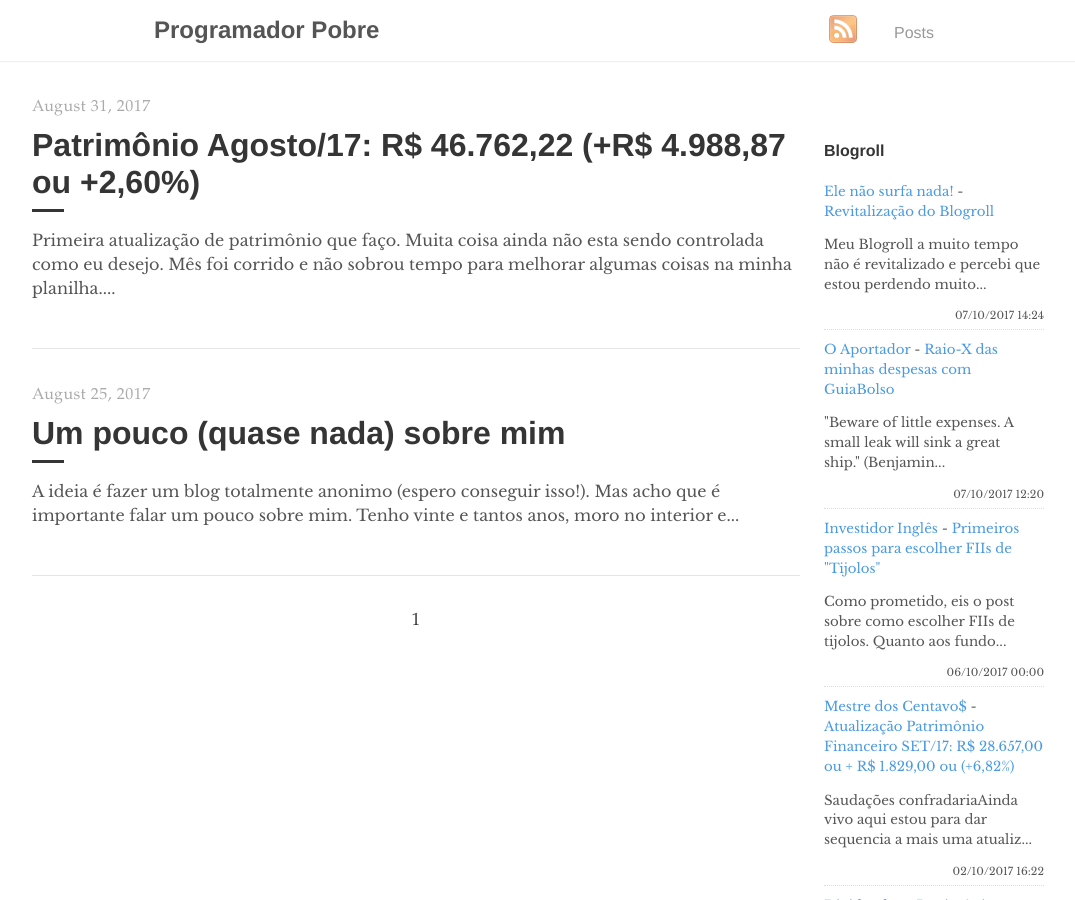
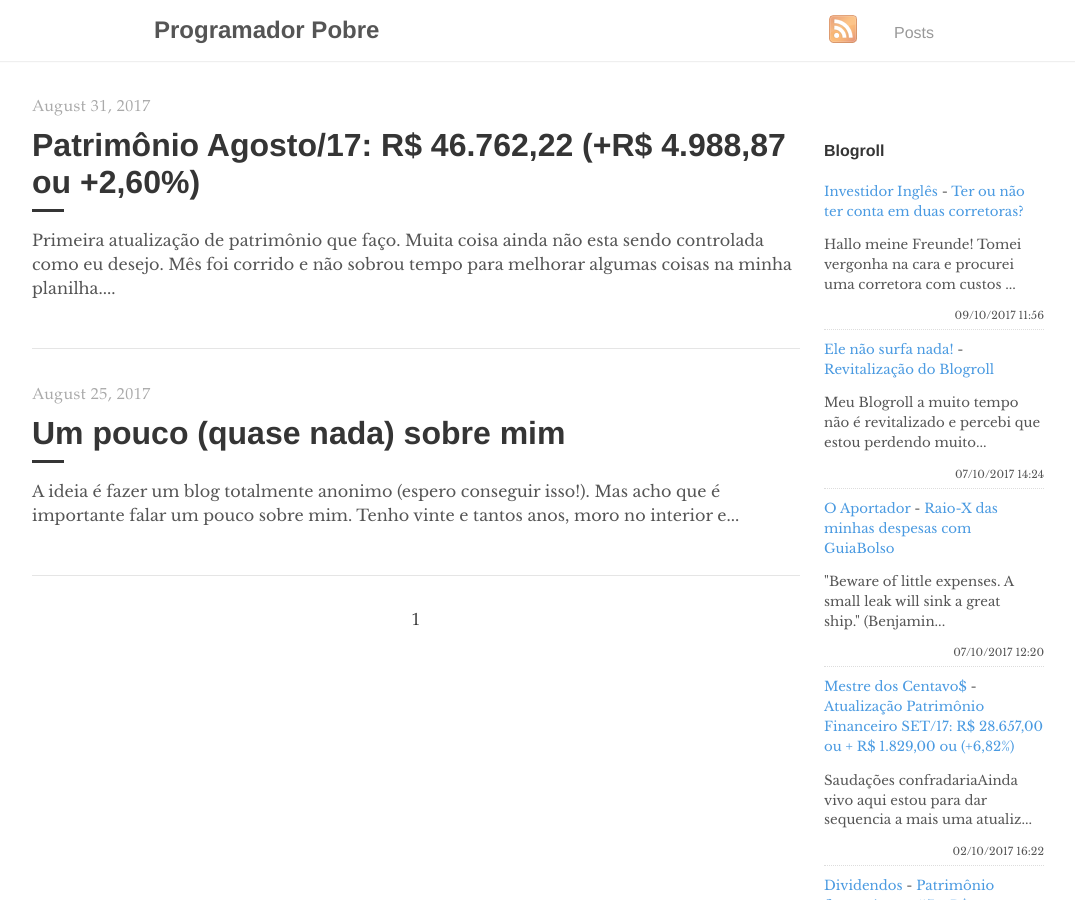
Before and after one commit to programadorpobre/programadorpobre.github.io, a Jekyll site: the page built from index.html, in a window 1280 px wide and 900 px high. Shown: the whole window, without its empty margins (96-1171 px from the left). Built offline with Jekyll 4.4.1, drawn with Linux system fonts in a browser that asks for light colours; the list of posts is cut into pages by our own code; comment, search, counter and statistics services are not loaded.

Commit message:
[ci skip] travis #65

```diff
--- a/_includes/feed-entries.html
+++ b/_includes/feed-entries.html
@@ -1,3 +1,8 @@
+<div class="feed-entry">
+    <a class="feed-entry-site-name" href="http://investidoringles.blogspot.com/">Investidor Inglês</a> - <a class="feed-entry-title" href="http://investidoringles.blogspot.com/2017/10/duvida-ter-conta-em-duas-corretoras.html">Ter ou não ter conta em duas corretoras?</a>
+    <p class="feed-entry-summary">Hallo meine Freunde! Tomei vergonha na cara e procurei uma corretora com custos ...</p>
+    <time datetime="2017-10-09T11:56:00.001-03:00">09/10/2017 11:56</time>
+</div>
 <div class="feed-entry">
     <a class="feed-entry-site-name" href="http://elenaosurfanada.blogspot.com/">Ele não surfa nada!</a> - <a class="feed-entry-title" href="http://elenaosurfanada.blogspot.com/2017/10/revitalizacao-do-blogroll.html">Revitalização do Blogroll</a>
     <p class="feed-entry-summary">Meu Blogroll a muito tempo não é revitalizado e percebi que estou perdendo muito...</p>
@@ -7,11 +12,6 @@
     <a class="feed-entry-site-name" href="http://oaportadorfinanceiro.blogspot.com/">O Aportador</a> - <a class="feed-entry-title" href="http://oaportadorfinanceiro.blogspot.com/2017/10/raio-x-das-minhas-despesas-com-guiabolso.html">Raio-X das minhas despesas com GuiaBolso</a>
     <p class="feed-entry-summary">"Beware of little expenses. A small leak will sink a great ship."&nbsp;(Benjamin...</p>
     <time datetime="2017-10-07T12:20:00.003-03:00">07/10/2017 12:20</time>
-</div>
-<div class="feed-entry">
-    <a class="feed-entry-site-name" href="http://investidoringles.blogspot.com/">Investidor Inglês</a> - <a class="feed-entry-title" href="http://investidoringles.blogspot.com/2017/10/primeiros-passos-escolher-fii-de-tijolo.html">Primeiros passos para escolher FIIs de "Tijolos"</a>
-    <p class="feed-entry-summary">Como prometido, eis o post sobre como escolher FIIs de tijolos. Quanto aos fundo...</p>
-    <time datetime="2017-10-06T00:00:00.000-03:00">06/10/2017 00:00</time>
 </div>
 <div class="feed-entry">
     <a class="feed-entry-site-name" href="http://mestredoscentavos.blogspot.com/">Mestre dos Centavo$</a> - <a class="feed-entry-title" href="http://mestredoscentavos.blogspot.com/2017/10/atualizacao-patrimonio-financeiro-set17.html">Atualização Patrimônio Financeiro SET/17: R$ 28.657,00 ou + R$ 1.829,00 ou (+6,82%)</a>
```
